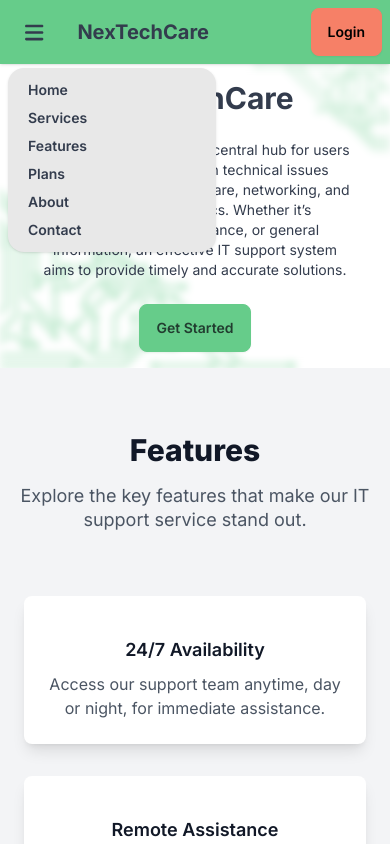
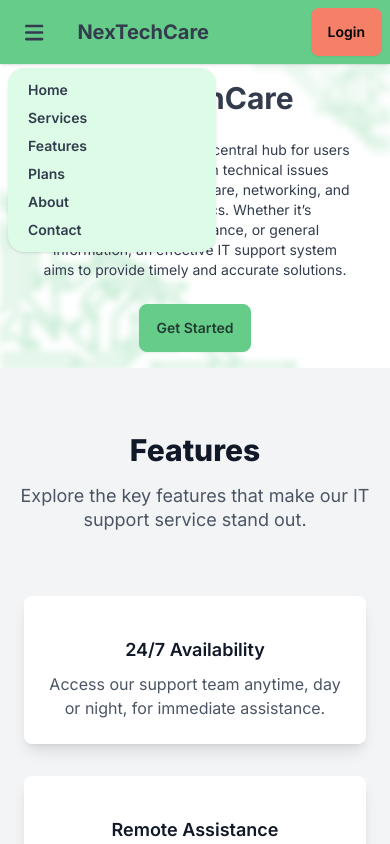
Before and after one commit to junaaid96/NexTechCare-Frontend, a Next.js app: page / in a window 390 px wide. Both pictures are taken after a click on the heading 34 px from the left and 32 px from the top of the page. Shown: the top 844 px of the page. Built offline with nearby package versions, Linux system fonts and the light colour scheme.

Commit message:
navbar updated

```diff
--- a/app/components/NavBar.js
+++ b/app/components/NavBar.js
@@ -10,7 +10,7 @@ export default function NavBar() {
                     <summary className="btn btn-ghost lg:hidden">
                         <FontAwesomeIcon icon={faBars} size="xl" />
                     </summary>
-                    <ul className="menu menu-sm dropdown-content mt-3 z-[1] p-2 shadow bg-base-200 rounded-box w-52 lg:hidden">
+                    <ul className="menu menu-sm dropdown-content mt-3 z-[1] p-2 shadow bg-green-100 rounded-box w-52 lg:hidden">
                         <li>
                             <Link href={"/"}>Home</Link>
                         </li>
```
